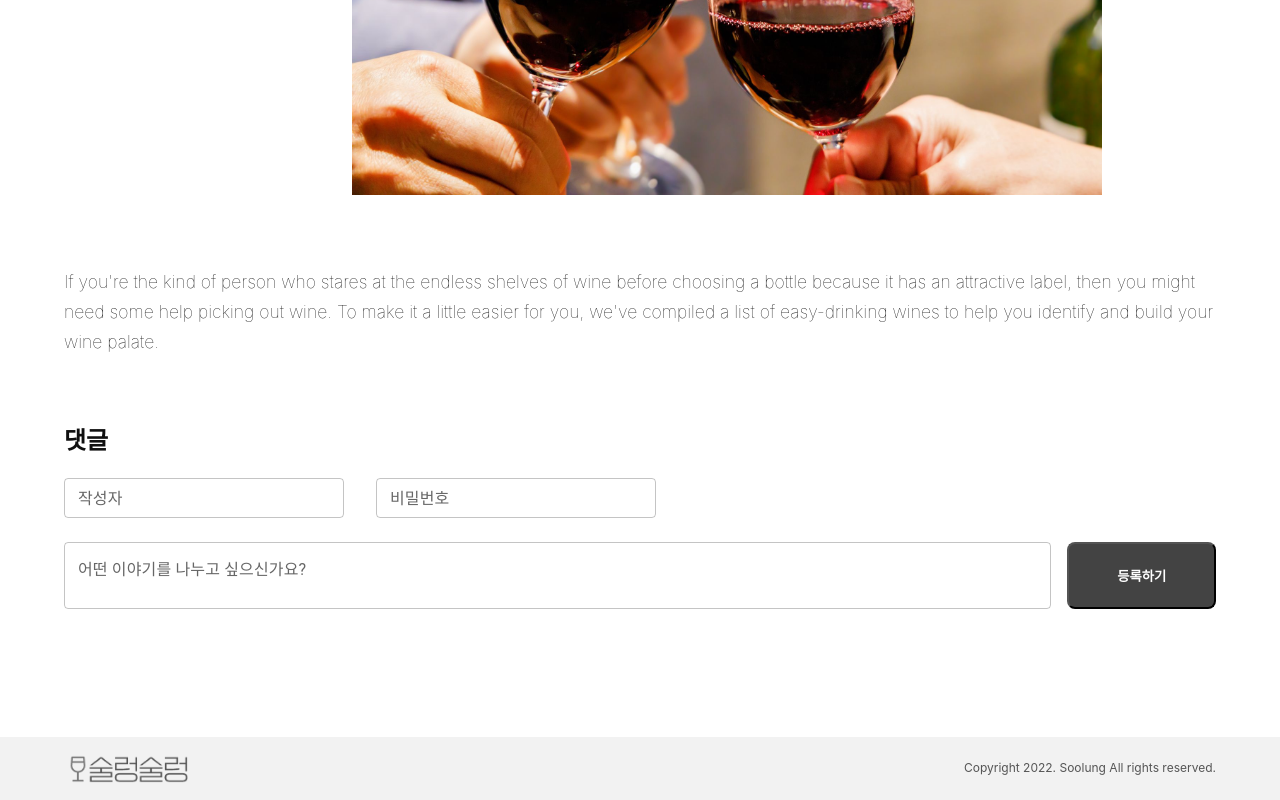
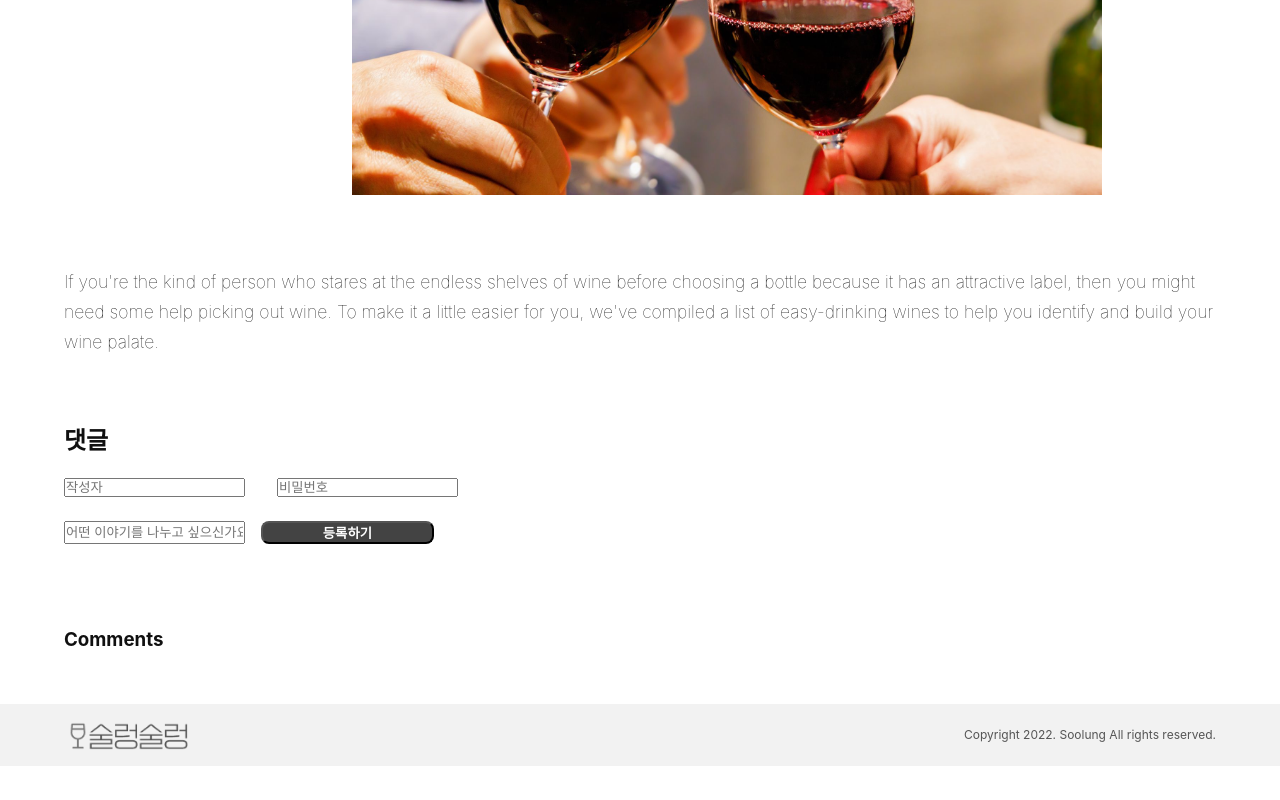
Before and after one commit to 5zzolago/Soolung-project, a React (Create React App) app: page /board/1 in a window 1280 px wide. Shown: the part 559-1359 px from the top of the page. After the commit the page ends 1325 px from the top, so only its background shows below. Built offline with nearby package versions, Linux system fonts and the light colour scheme.

Commit message:
feat. 상세게시판댓글작성, 추가, 조회

```diff
--- a/src/components/article/ArticleDetailComment.jsx
+++ b/src/components/article/ArticleDetailComment.jsx
@@ -5,7 +5,7 @@ import Rating from "@mui/material/Rating";
 import styled from "styled-components";
 
 const ArticleDetailComment = ({ articleComment }) => {
-  const { id, username, comment, star, createdDate } = articleComment;
+  const { username, comment, star, createdDate } = articleComment;
   return (
     <ArticleDetailWrap>
       <ArticleDetailContainer>
--- a/src/components/article/ArticleItem.jsx
+++ b/src/components/article/ArticleItem.jsx
@@ -1,14 +1,13 @@
 import Grid from "@mui/system/Unstable_Grid";
 import styled from "@mui/system/styled";
-import { padding } from '@mui/system';
 
 const Item = styled("div")(({ theme }) => ({
   backgroundColor: "#c3bdbd",
   width: "230px",
   height: "230px",
   textAlign: "center",
-  margin: '0',
-  padding: '0'
+  margin: "0",
+  padding: "0",
 }));
 
 const StyledTitle = styled("div")(({ theme }) => ({
--- /dev/null
+++ b/src/components/board/BoardDetailCommentListBox.jsx
@@ -0,0 +1,46 @@
+// TodoList.jsx 같은 역할
+
+import React from "react";
+import { useSelector } from "react-redux";
+import styled from "styled-components";
+
+function BoardDetailCommentListBox() {
+  const boardDetailCommentList = useSelector(
+    (state) => state.boardDetailCommentSlice.boardDetailComment
+  );
+
+  console.log("boardDetailCommentList", boardDetailCommentList);
+
+  const handleDeleteDetailComment = () => {
+    alert("삭제 test");
+  };
+
+  return (
+    <StyledCommentListContainer>
+      <h3>Comments</h3>
+      {boardDetailCommentList.map((item) => {
+        return (
+          <StyledCommentListBox>
+            <h4>{item.nickname}</h4>
+            <p>{item.commentPassword}</p>
+            <p>{item.onBoardComment}</p>
+            <button>수정</button>
+            <button onClick={handleDeleteDetailComment}>삭제</button>
+          </StyledCommentListBox>
+        );
+      })}
+    </StyledCommentListContainer>
+  );
+}
+
+export default BoardDetailCommentListBox;
+
+const StyledCommentListContainer = styled.div`
+  width: 100%;
+`;
+
+const StyledCommentListBox = styled.div`
+  border: 1px solid black;
+  padding: 10px;
+  margin: 20px;
+`;
--- /dev/null
+++ b/src/components/board/BoardDetailCommentWrite.jsx
@@ -0,0 +1,132 @@
+import React from "react";
+import styled from "styled-components";
+import { useState } from "react";
+import BoardDetailCommentListBox from "./BoardDetailCommentListBox";
+import { useDispatch } from "react-redux";
+import { v4 as uuidv4 } from "uuid";
+import { __BoardDetailComment } from "../../store/modules/boardDetailCommentSlice";
+
+const BoardDetailCommentWrite = () => {
+  const [nickname, setNickname] = useState("");
+  const [commentPassword, setcommentPassword] = useState("");
+  const [onBoardComment, setOnBoardComment] = useState("");
+
+  const dispatch = useDispatch();
+  const handleNicknameInputChange = (event) => {
+    setNickname(event.target.value);
+  };
+  const handlePasswordInputChange = (event) => {
+    setcommentPassword(event.target.value);
+  };
+  const handleCommentInputChange = (event) => {
+    setOnBoardComment(event.target.value);
+  };
+  const onBoardFormSubmitEvent = (event) => {
+    event.preventDefault();
+
+    const newboardDetailComment = {
+      id: uuidv4(),
+      nickname: nickname,
+      commentPassword: commentPassword,
+      onBoardComment: onBoardComment,
+    };
+
+    dispatch(__BoardDetailComment(newboardDetailComment));
+  };
+
+  return (
+    <BoardDetailCommentWriteListAll>
+      <BoardDetailCommentWrap>
+        <BoardDetailContainer>
+          <BoardDetailHeadBox>
+            <BoardDetailHeadText>댓글</BoardDetailHeadText>
+          </BoardDetailHeadBox>
+          <BoardDetailForm onSubmit={onBoardFormSubmitEvent}>
+            <BoardDetailInputBox>
+              <input
+                onChange={handleNicknameInputChange}
+                value={nickname}
+                type="text"
+                placeholder="작성자"
+              />
+
+              <input
+                onChange={handlePasswordInputChange}
+                value={commentPassword}
+                type="text"
+                placeholder="비밀번호"
+              />
+            </BoardDetailInputBox>
+            <BoardDetailCommentBox>
+              <input
+                value={onBoardComment}
+                onChange={handleCommentInputChange}
+                type="text"
+                placeholder="어떤 이야기를 나누고 싶으신가요?"
+              />
+              <BoardDetailCommentBtn type="submit">
+                등록하기
+              </BoardDetailCommentBtn>
+            </BoardDetailCommentBox>
+          </BoardDetailForm>
+        </BoardDetailContainer>
+      </BoardDetailCommentWrap>
+      <BoardDetailCommentListWrap>
+        <BoardDetailCommentListBox />
+      </BoardDetailCommentListWrap>
+    </BoardDetailCommentWriteListAll>
+  );
+};
+
+const BoardDetailCommentWriteListAll = styled.div`
+  width: 100%;
+`;
+
+const BoardDetailCommentListWrap = styled.div`
+  width: 100%;
+`;
+
+const BoardDetailCommentWrap = styled.div`
+  width: 100%;
+  padding-bottom: 5rem;
+`;
+
+const BoardDetailContainer = styled.div`
+  width: 100%;
+`;
+
+const BoardDetailHeadBox = styled.div`
+  width: 100%;
+`;
+
+const BoardDetailHeadText = styled.h2`
+  font-weight: bold;
+`;
+
+const BoardDetailForm = styled.form`
+  width: 100%;
+`;
+
+const BoardDetailInputBox = styled.div`
+  display: flex;
+  align-items: center;
+  gap: 2rem;
+  margin-top: 1rem;
+  margin-bottom: 1.5rem;
+`;
+
+const BoardDetailCommentBox = styled.div`
+  width: 100%;
+  display: flex;
+  gap: 1rem;
+`;
+
+const BoardDetailCommentBtn = styled.button`
+  width: 15%;
+  border-radius: 0.5rem;
+  color: white;
+  background-color: #434343;
+  font-weight: bold;
+  cursor: pointer;
+`;
+export default BoardDetailCommentWrite;
--- a/src/pages/BoardDetailPage.jsx
+++ b/src/pages/BoardDetailPage.jsx
@@ -1,8 +1,7 @@
 import React from "react";
 import styled from "styled-components";
 import wine from "../assets/wine.jpg";
-
-import BoardDetailWrite from "../components/board/BoardDetailWrite";
+import BoardDetailCommentWrite from "../components/board/BoardDetailCommentWrite";
 
 const BoardDetailPage = () => {
   return (
@@ -25,7 +24,7 @@ const BoardDetailPage = () => {
           you, we've compiled a list of easy-drinking wines to help you identify
           and build your wine palate.
         </BoardDetailDesc>
-        <BoardDetailWrite />
+        <BoardDetailCommentWrite />
       </BoardDetailPostingContainer>
     </BoardDetailWrap>
   );
--- a/src/store/config/configStore.js
+++ b/src/store/config/configStore.js
@@ -2,12 +2,14 @@ import { configureStore } from "@reduxjs/toolkit";
 import articleSlice from "../modules/articleSlice";
 import boardSlice from "../modules/boardSlice";
 import articleComment from "../modules/articleCommentSlice";
+import boardDetailCommentSlice from "../modules/boardDetailCommentSlice";
 
 const store = configureStore({
   reducer: {
     articleSlice: articleSlice,
     boardSlice: boardSlice,
     articleComment: articleComment,
+    boardDetailCommentSlice: boardDetailCommentSlice,
   },
 });
 
--- /dev/null
+++ b/src/store/modules/boardDetailCommentSlice.js
@@ -0,0 +1,60 @@
+import { createSlice } from "@reduxjs/toolkit";
+import axios from "axios";
+import { createAsyncThunk } from "@reduxjs/toolkit";
+
+// 2. action creators
+export const __BoardDetailComment = createAsyncThunk(
+  "__BoardDetailComment",
+  async (payload, thunkAPI) => {
+    try {
+      const { data } = await axios.post(
+        "http://localhost:8080/boardComments",
+        payload
+      );
+      return thunkAPI.fulfillWithValue(data);
+    } catch (error) {
+      return thunkAPI.rejectWithValue(error);
+    }
+  }
+);
+
+// 3. initial State => reducer를 구성할 때
+// uuid 어떻게 썼는지 Article Detail Page에서 참고하기
+const initialState = {
+  boardDetailComment: [],
+  isLoading: false,
+  error: null,
+};
+
+// 4. reducer를 만들 것
+// const boardDetailCommentList = (state = initialState, action) => {
+//   switch (action.type) {
+//     case ADD_BOARD_DETAIL_COMMENT:
+//       return [...state, action.payload];
+//     default:
+//       return state;
+//   }
+// };
+
+const boardDetailCommentSlice = createSlice({
+  name: "boardDetail",
+  initialState,
+  reducers: {},
+  extraReducers: {
+    [__BoardDetailComment.pending]: (state) => {
+      state.isLoading = true;
+    },
+    [__BoardDetailComment.fulfilled]: (state, action) => {
+      state.isLoading = false;
+      state.boardDetailComment = [...state.boardDetailComment, action.payload];
+    },
+    [__BoardDetailComment.rejected]: (state, action) => {
+      state.isLoading = false;
+      state.error = action.payload;
+    },
+  },
+});
+
+export const { _ } = boardDetailCommentSlice.actions;
+
+export default boardDetailCommentSlice.reducer;
```
Also changed, not shown: src/components/board/BoardDetailComment.jsx (+89 -86 lines).
